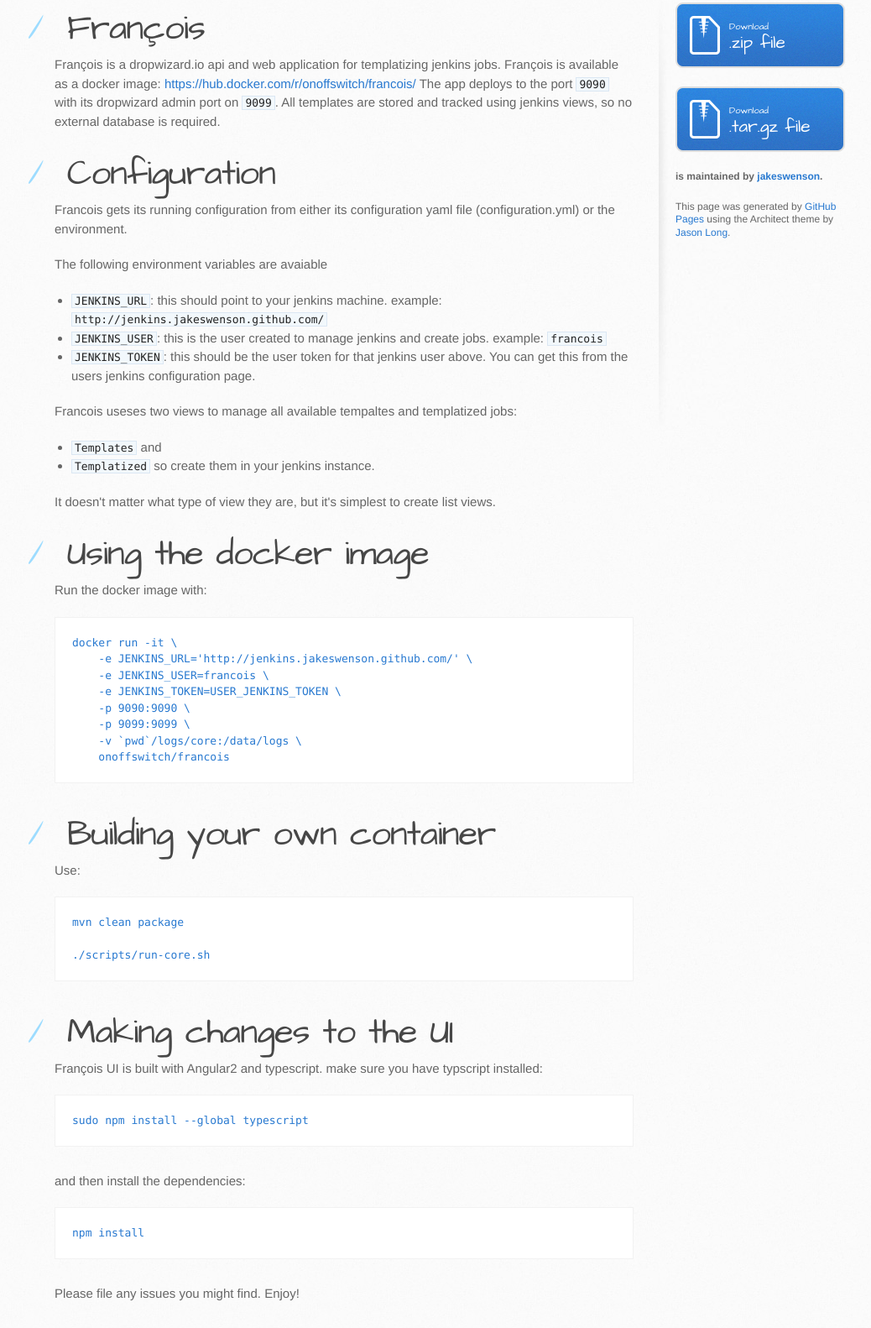
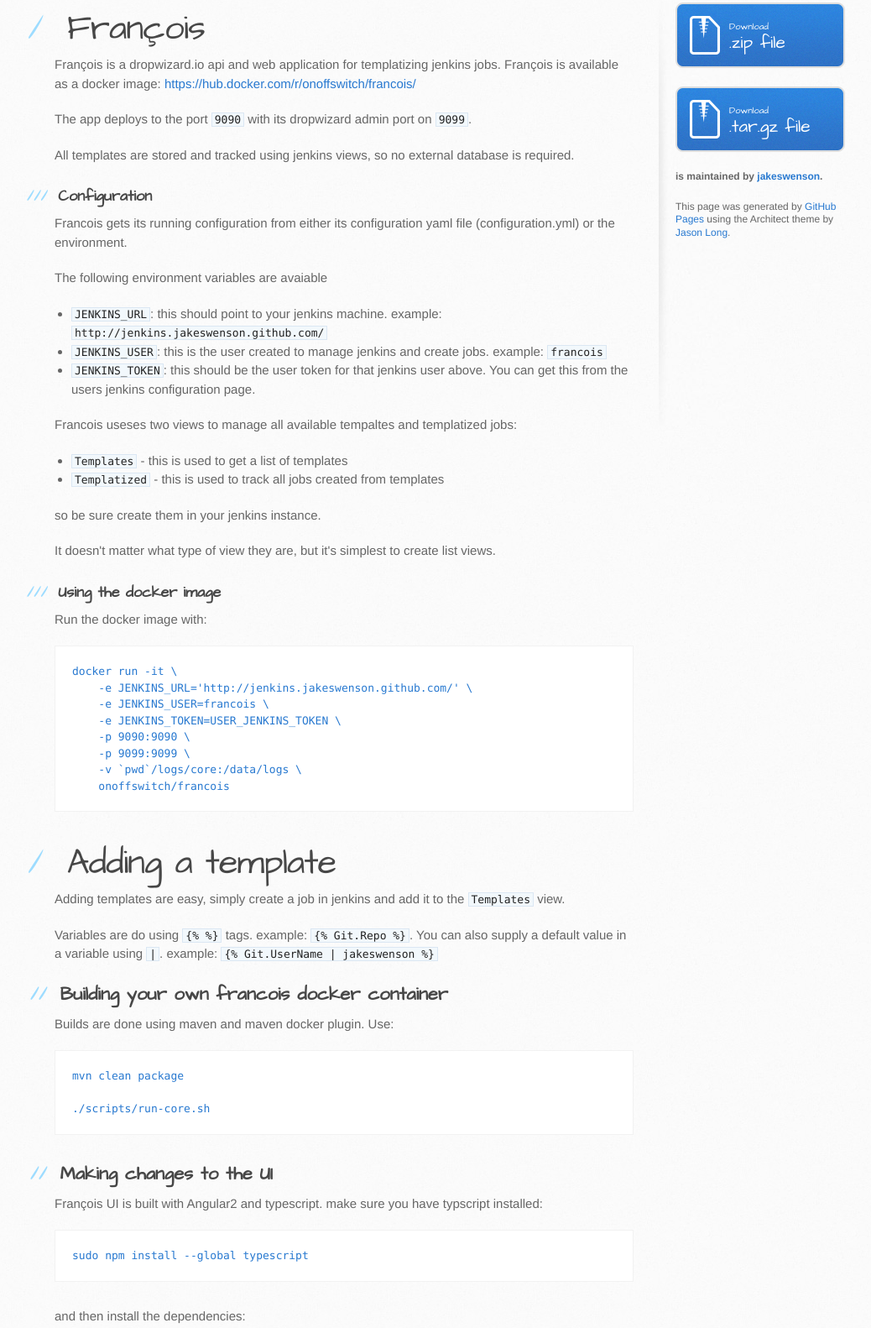
Before and after one commit to jakeswenson/francois, a plain HTML site: page index.html in a window 1280 px wide. Shown: the part 229-1811 px from the top of the page at 84% size, without its empty margins (105-1143 px from the left). Drawn offline with Linux system fonts and the light colour scheme.

Commit message:
Create gh-pages branch via GitHub

```diff
--- a/index.html
+++ b/index.html
@@ -31,12 +31,14 @@
           <h1>
 <a id="françois" class="anchor" href="#fran%C3%A7ois" aria-hidden="true"><span class="octicon octicon-link"></span></a>François</h1>
 
-<p>François is a dropwizard.io api and web application for templatizing jenkins jobs. François is available as a docker image: <a href="https://hub.docker.com/r/onoffswitch/francois/">https://hub.docker.com/r/onoffswitch/francois/</a>
-The app deploys to the port <code>9090</code> with its dropwizard admin port on <code>9099</code>.
-All templates are stored and tracked using jenkins views, so no external database is required.</p>
+<p>François is a dropwizard.io api and web application for templatizing jenkins jobs. François is available as a docker image: <a href="https://hub.docker.com/r/onoffswitch/francois/">https://hub.docker.com/r/onoffswitch/francois/</a></p>
 
-<h1>
-<a id="configuration" class="anchor" href="#configuration" aria-hidden="true"><span class="octicon octicon-link"></span></a>Configuration</h1>
+<p>The app deploys to the port <code>9090</code> with its dropwizard admin port on <code>9099</code>.</p>
+
+<p>All templates are stored and tracked using jenkins views, so no external database is required.</p>
+
+<h3>
+<a id="configuration" class="anchor" href="#configuration" aria-hidden="true"><span class="octicon octicon-link"></span></a>Configuration</h3>
 
 <p>Francois gets its running configuration from either its configuration yaml file (configuration.yml) or the environment. </p>
 
@@ -57,15 +59,17 @@
 
 <ul>
 <li>
-<code>Templates</code> and </li>
+<code>Templates</code> - this is used to get a list of templates</li>
 <li>
-<code>Templatized</code> so create them in your jenkins instance.</li>
+<code>Templatized</code> - this is used to track all jobs created from templates</li>
 </ul>
+
+<p>so be sure create them in your jenkins instance.</p>
 
 <p>It doesn't matter what type of view they are, but it's simplest to create list views.</p>
 
-<h1>
-<a id="using-the-docker-image" class="anchor" href="#using-the-docker-image" aria-hidden="true"><span class="octicon octicon-link"></span></a>Using the docker image</h1>
+<h3>
+<a id="using-the-docker-image" class="anchor" href="#using-the-docker-image" aria-hidden="true"><span class="octicon octicon-link"></span></a>Using the docker image</h3>
 
 <p>Run the docker image with:</p>
 
@@ -80,17 +84,25 @@
 </code></pre>
 
 <h1>
-<a id="building-your-own-container" class="anchor" href="#building-your-own-container" aria-hidden="true"><span class="octicon octicon-link"></span></a>Building your own container</h1>
+<a id="adding-a-template" class="anchor" href="#adding-a-template" aria-hidden="true"><span class="octicon octicon-link"></span></a>Adding a template</h1>
 
-<p>Use: </p>
+<p>Adding templates are easy, simply create a job in jenkins and add it to the <code>Templates</code> view.</p>
+
+<p>Variables are do using <code>{% %}</code> tags. example: <code>{% Git.Repo %}</code>.
+You can also supply a default value in a variable using <code>|</code>. example: <code>{% Git.UserName | jakeswenson %}</code></p>
+
+<h2>
+<a id="building-your-own-francois-docker-container" class="anchor" href="#building-your-own-francois-docker-container" aria-hidden="true"><span class="octicon octicon-link"></span></a>Building your own francois docker container</h2>
+
+<p>Builds are done using maven and maven docker plugin. Use:</p>
 
 <pre><code>mvn clean package
 
 ./scripts/run-core.sh
 </code></pre>
 
-<h1>
-<a id="making-changes-to-the-ui" class="anchor" href="#making-changes-to-the-ui" aria-hidden="true"><span class="octicon octicon-link"></span></a>Making changes to the UI</h1>
+<h2>
+<a id="making-changes-to-the-ui" class="anchor" href="#making-changes-to-the-ui" aria-hidden="true"><span class="octicon octicon-link"></span></a>Making changes to the UI</h2>
 
 <p>François UI is built with Angular2 and typescript. make sure you have typscript installed:</p>
 
```
Also changed, not shown: params.json (+1 -1 lines).
